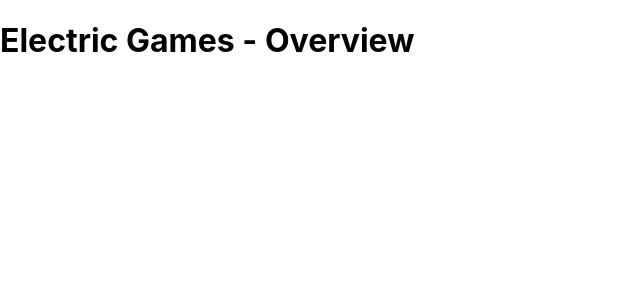
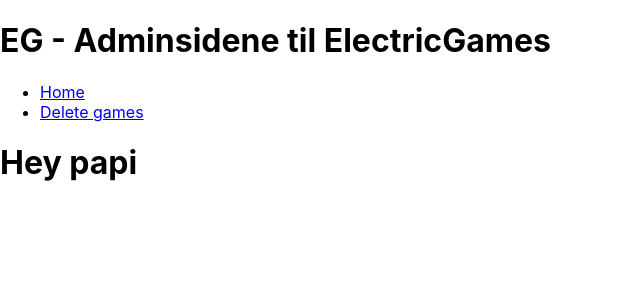
Before and after one commit to Barua98/ElectricGames_Exam, a React (Create React App) app in the folder electricgames/: page / in a window 1280 px wide. Shown: the top 300 px of the page, without its empty margins (0-640 px from the left). Built offline with nearby package versions, Linux system fonts and the light colour scheme.

Commit message:
Shared added main-page and modified app.tsx

```diff
--- a/electricgames/src/App.tsx
+++ b/electricgames/src/App.tsx
@@ -1,9 +1,20 @@
+import { BrowserRouter, Routes, Route } from "react-router-dom";
+import MainPageHeader from "./components/shared/MainPageHeader";
+import { HomePage, DeleteGamePage } from "./pages";
+
 function App() {
   return (
-    <div>
-      <h1>Electric Games - Overview</h1>
+    <BrowserRouter>
+      <MainPageHeader/>
+      <main className="container">
+        <Routes>
+          <Route path="/" element={<HomePage/>}></Route>
+          <Route path="/delete-games" element={<DeleteGamePage/>}></Route>
+        </Routes>
+      </main>
 
-    </div>
+    </BrowserRouter>
+
   );
 }
 
--- a/electricgames/src/components/games/GameItem.tsx
+++ b/electricgames/src/components/games/GameItem.tsx
@@ -1,11 +1,15 @@
 import IGames from "../../interfaces/IGames";
 
-const GameItem = ({id, title, } : IGames) => {
+const GameItem = ({id, title, image, description, platform, releaseYear} : IGames) => {
 
     return(
-        <section>
-            <h3>Find a game</h3>
-        </section>
+        <article>
+            <h3>{title} ({id})</h3>
+            <img src={`https://localhost:7016/images/${image}`}/>
+            <p>{description}</p>
+            <p>{platform}</p>
+            <p>{releaseYear}</p>
+        </article>
 
     )
 }
--- a/electricgames/src/components/games/GameList.tsx
+++ b/electricgames/src/components/games/GameList.tsx
@@ -1,12 +1,32 @@
-
+import GameItem from "./GameItem";
+import { useContext } from "react";
+import IGameContext from "../../interfaces/IGameContext";
+import { GameContext } from "../../context/GameContext";
 
 const GameList = () => {
+
+    const {games} = useContext(GameContext) as IGameContext;
+
+    const getGameItem = () => {
+        return games.map( (game, i) => (
+            <GameItem
+                key={`game-${i}`}
+                id={game.id}
+                title={game.title}
+                image={game.image}
+                description={game.description}
+                platform={game.platform}
+                releaseYear={game.releaseYear}
+
+            />
+        ));
+    }
 
     return(
         <section>
             <h3>See all games</h3>
             <section>
-
+                {getGameItem()}
             </section>
         </section>
     )
--- /dev/null
+++ b/electricgames/src/components/shared/MainPageHeader.tsx
@@ -0,0 +1,17 @@
+import {Link} from "react-router-dom"
+
+const MainPageHeader = () => {
+
+    return(
+        <header>
+            <h1>EG - Adminsidene til ElectricGames</h1>
+            <ul>
+                <li><Link to="/">Home</Link></li>
+                <li><Link to="/delete-games">Delete games</Link></li>
+            </ul>
+
+        </header>
+    )
+}
+
+export default MainPageHeader;
--- a/electricgames/src/pages/DeleteGamePage.tsx
+++ b/electricgames/src/pages/DeleteGamePage.tsx
@@ -1,2 +1,14 @@
 import DeleteGame from "../components/games/DeleteGame";
 import GameList from "../components/games/GameList";
+
+const DeleteGamePage = () => {
+
+    return(
+        <section>
+            <DeleteGame/>
+            <GameList/>
+        </section>
+    )
+}
+
+export default DeleteGamePage;
--- a/electricgames/src/pages/index.ts
+++ b/electricgames/src/pages/index.ts
@@ -0,0 +1,4 @@
+import HomePage from "./HomePage";
+import DeleteGamePage from "./DeleteGamePage";
+
+export {HomePage, DeleteGamePage};
```
